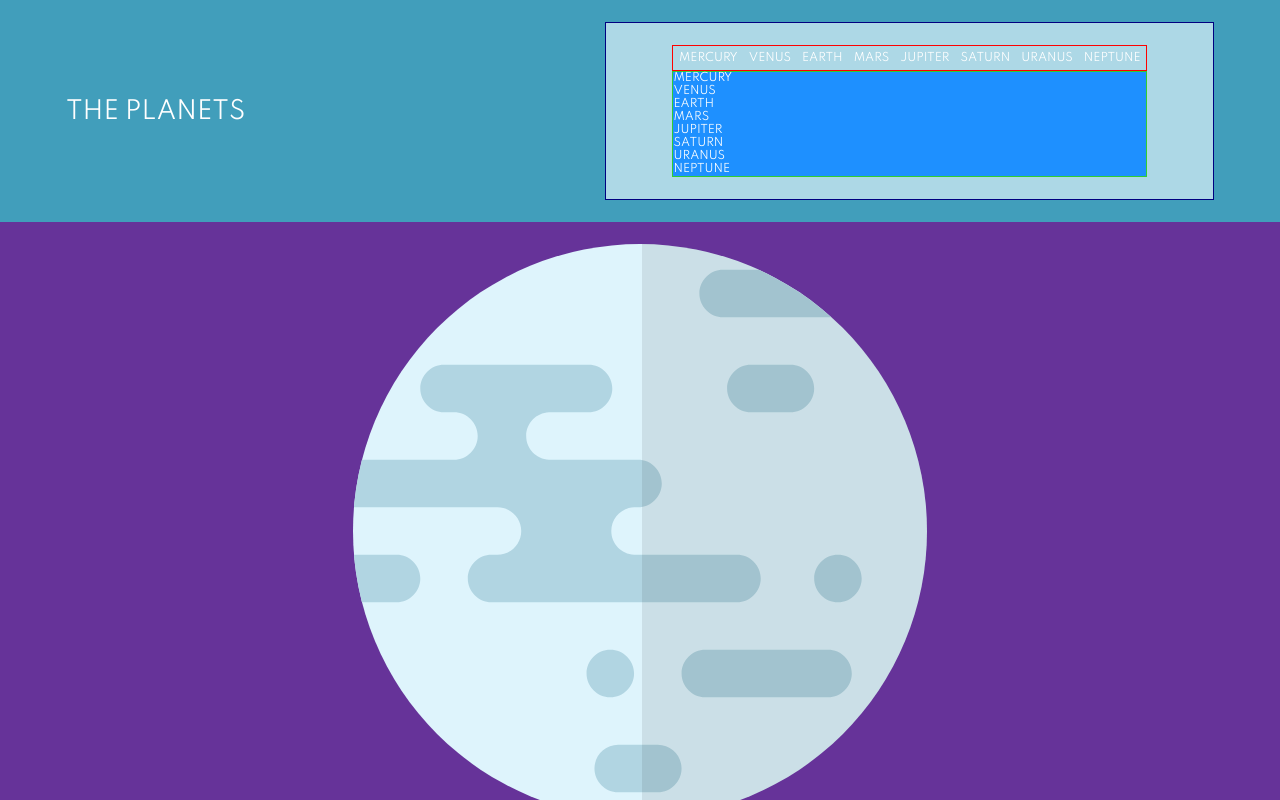
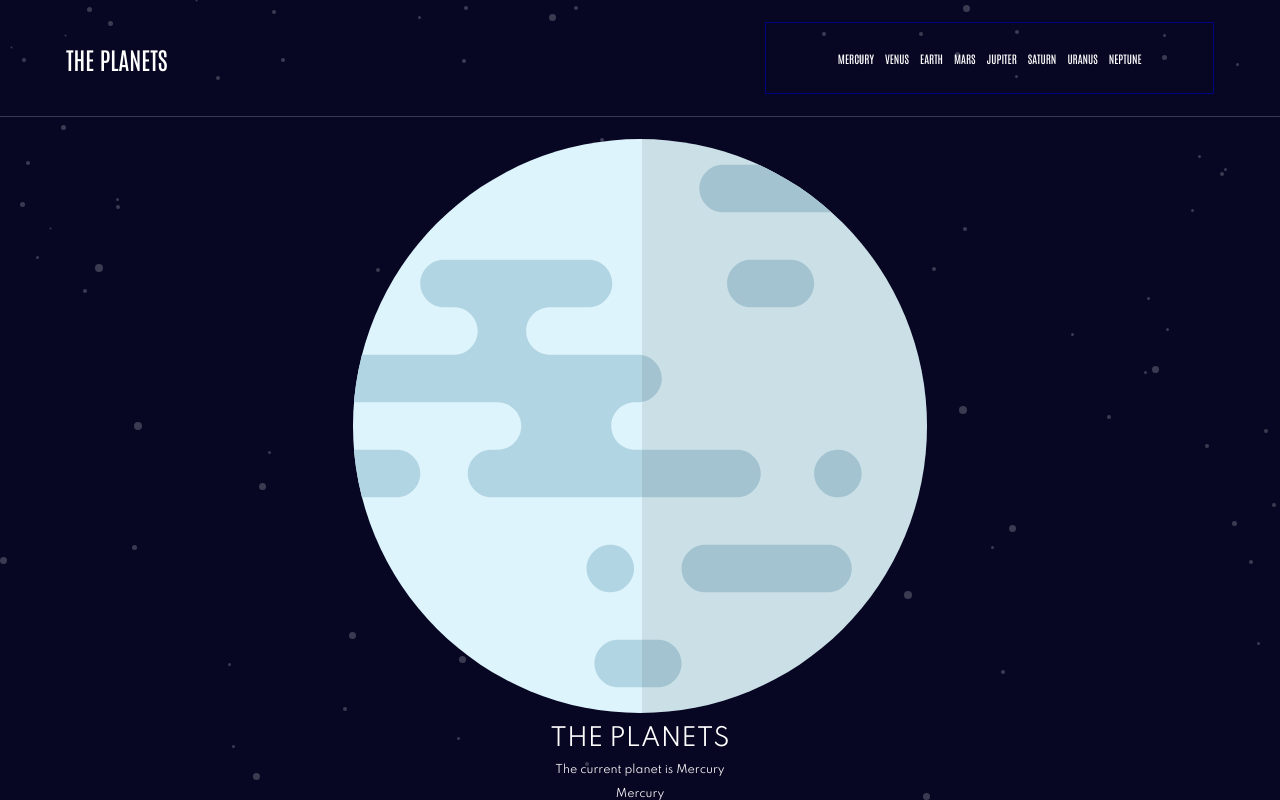
Before and after one commit to davidrhyne/planets-fact-site, a React (Create React App) app: page / in a window 1280 px wide. Shown: the top 800 px of the page. Built offline with nearby package versions, Linux system fonts and the light colour scheme.

Commit message:
adding menu functionality and starting styling

```diff
--- a/src/App.js
+++ b/src/App.js
@@ -5,6 +5,8 @@ import { Home } from './pages'
 import {  ThemeProvider, createGlobalStyle } from 'styled-components'
 import { useCurrentPlanet } from './context/CurrentPlanetContext'
 import {THEME} from './constants/themes'
+import { COLOR_SCHEME } from './constants/constants'
+
 
 function App() {
 
@@ -27,8 +29,9 @@ function App() {
       font-weight: 400;
       box-sizing: border-box;
       margin: 0 auto;
-      background: #070724;
-      color: #fff;
+      background: ${COLOR_SCHEME.PRIMARY};
+      color: ${COLOR_SCHEME.WHITE};
+      background-image: url('./images/background-stars.svg');
   }
 `
   return (
--- a/src/components/card/styles/Card.js
+++ b/src/components/card/styles/Card.js
@@ -4,7 +4,7 @@ import { COLOR_SCHEME } from '../../../constants/constants'
 
 export const Container = styled.div`
     /* background: ${props => props.theme.element}; */
-    background-color: rebeccapurple;
+    /* background-color: rebeccapurple; */
     color: white;
     display: flex;
     flex-direction: column;
--- a/src/components/header/styles/Header.js
+++ b/src/components/header/styles/Header.js
@@ -1,14 +1,17 @@
 import styled from 'styled-components';
+import { COLOR_SCHEME } from '../../../constants/constants'
 
 export const Container = styled.div`
-    background: ${props => props.theme.ACCENT};
+    /* background: ${props => props.theme.ACCENT};  */
     /* background-color: dodgerblue; */
+    font-family: 'Antonio',sans-serif;
     color: white;
     display: flex;
     justify-content: space-between;
     align-items: center;
-    padding: 2em 1em;
+    padding: 1.5em 2em;
     margin: 0 auto;
+    border-bottom: 1px solid ${COLOR_SCHEME.SECONDARY};
 
     a {
         text-decoration: none;
@@ -25,6 +28,7 @@ export const Container = styled.div`
 
 export const Title = styled.div`
     /* font-size: 800; */
+    font-size: 1.75rem;
 
     @media (min-width: 700px) {
         font-size: 1.5rem;
--- a/src/components/navbar/index.js
+++ b/src/components/navbar/index.js
@@ -1,10 +1,13 @@
-import React from 'react'
+import React, { useState } from 'react'
 import { Container, List, ListItem, MenuLogo, DropDownMenu, DropDownMenuItem } from './styles/NavBar'
 import { usePlanetData } from '../../context/PlanetContext'
 import { useCurrentPlanet, useCurrentPlanetUpdate } from '../../context/CurrentPlanetContext'
 
 
 export default function NavBar({children, ...restProps}) {
+
+
+
     return (
         <Container {...restProps}>{children}</Container>
     )
@@ -56,15 +59,16 @@ NavBar.List = function NavBarList({ children, ...restProps}) {
 
 NavBar.MenuLogo = function NavBarMenuLogo({ children, ...restProps}) {
 
-    function handleMenuClick() {
-        console.log(" the menu was clicked, so now what ?! ")
-    }
+    // function handleMenuClick() {
+    //     console.log(" the menu was clicked, so now what ?! ")
+    // }
 
     const imageSource = `images/icon-hamburger.svg`
+
     return (
         <MenuLogo
             src={imageSource}
-            onClick={handleMenuClick}
+            // onClick={handleMenuClick}
             {...restProps}>
                 {children}
         </MenuLogo>
@@ -87,13 +91,18 @@ NavBar.DropDownMenu = function NavBarDropDownMenu({ children, ...restProps}) {
         //console.log('updated planet = ', currentPlanet)
     }
 
+
+
     return (
         <DropDownMenu
             {...restProps}>
             {
                 planetData.map(planet => {
                     return (
-                        <DropDownMenuItem key={planet.name} onClick={ () => handleDropDownMenuClick(planet.name)}>
+                        <DropDownMenuItem key={planet.name}
+                            onClick={ () => handleDropDownMenuClick(planet.name) }
+
+                            >
                             {planet.name.toUpperCase()}
                         </DropDownMenuItem>
                     )
--- a/src/components/navbar/styles/NavBar.js
+++ b/src/components/navbar/styles/NavBar.js
@@ -1,8 +1,10 @@
 import styled from 'styled-components';
+import { COLOR_SCHEME } from '../../../constants/constants'
+
 
 export const Container = styled.div`
     /* background: ${props => props.theme.element}; */
-    background-color: lightblue;
+
     border: 1px navy solid;
     color: white;
     /* display: flex;
@@ -10,6 +12,7 @@ export const Container = styled.div`
     align-items: center;
     padding: 2em 1em;
     margin: 0 auto; */
+
 
     a {
         text-decoration: none;
@@ -25,7 +28,7 @@ export const Container = styled.div`
 `
 
 export const List = styled.div`
-    border: 1px red solid;
+
     display: flex;
     justify-content: flex-end;
 
@@ -59,7 +62,8 @@ export const ListItem = styled.div`
 
 export const MenuLogo = styled.img`
     display: block;
-
+    /* adjust the filter to get close to #38384f */
+    filter: ${props => props.isMenuOpen ? 'invert(17%) sepia(7%) saturate(3029%) hue-rotate(201deg) brightness(52%) contrast(80%);' : null};
     width: 100%;
     height: auto;
 
@@ -69,9 +73,12 @@ export const MenuLogo = styled.img`
 `
 
 export const DropDownMenu = styled.div`
-    background: white;
-    color: black;
-    border: 1px limegreen solid;
+    display: ${props => props.isMenuOpen ? 'block' : 'none'};
+
+    position: absolute;
+    width: 90%;
+    left: 0;
+    top: 100px;
 `
 
 export const DropDownMenuItem = styled.div`
--- a/src/constants/constants.js
+++ b/src/constants/constants.js
@@ -11,6 +11,9 @@ export const COLOR_SCHEME = {
     // URANUS:'#1ec2a4',
     // NEPTUNE:'#2d68f0',
 
+    WHITE: '#fff',
+    PRIMARY: '#070724',
+    SECONDARY:'#38384f',
     MERCURY_PLANET: '#def4fc',
     VENUS_PLANET: '#f7cc7f',
     EARTH_PLANET: '#545bfe',
--- a/src/containers/header.js
+++ b/src/containers/header.js
@@ -1,24 +1,23 @@
-import React from 'react'
+import React, { useState } from 'react'
 import { Header, NavBar } from '../components';
-// import * as ROUTES from '../constants/routes';
-// import { useTheme, useThemeUpdate } from '../context/ThemeValueContext'
-// import { useHasError } from '../context/CountryDataContext'
 
 export function HeaderContainer( {children, ...restProps}) {
+    // state to display or hide the menu
+    const [ isMenuOpen, setIsMenuOpen ] = useState(false)
 
-    // const handleToggle = useThemeUpdate()
-    // const isDarkTheme = useTheme()
-    // const hasError = useHasError()
+    function handleMenuLogoClick() {
+        // toggle current boolean value
+        setIsMenuOpen(prevValue => !prevValue)
+    }
 
     return (
         <Header>
             <Header.Title >THE PLANETS</Header.Title>
-            <NavBar>
+            <NavBar >
                 <NavBar.List></NavBar.List>
-                <NavBar.MenuLogo></NavBar.MenuLogo>
-                <NavBar.DropDownMenu></NavBar.DropDownMenu>
+                <NavBar.MenuLogo isMenuOpen={isMenuOpen} onClick={handleMenuLogoClick}></NavBar.MenuLogo>
+                <NavBar.DropDownMenu onClick={handleMenuLogoClick} isMenuOpen={isMenuOpen}></NavBar.DropDownMenu>
             </NavBar>
-
         </Header>
     )
 }
```
